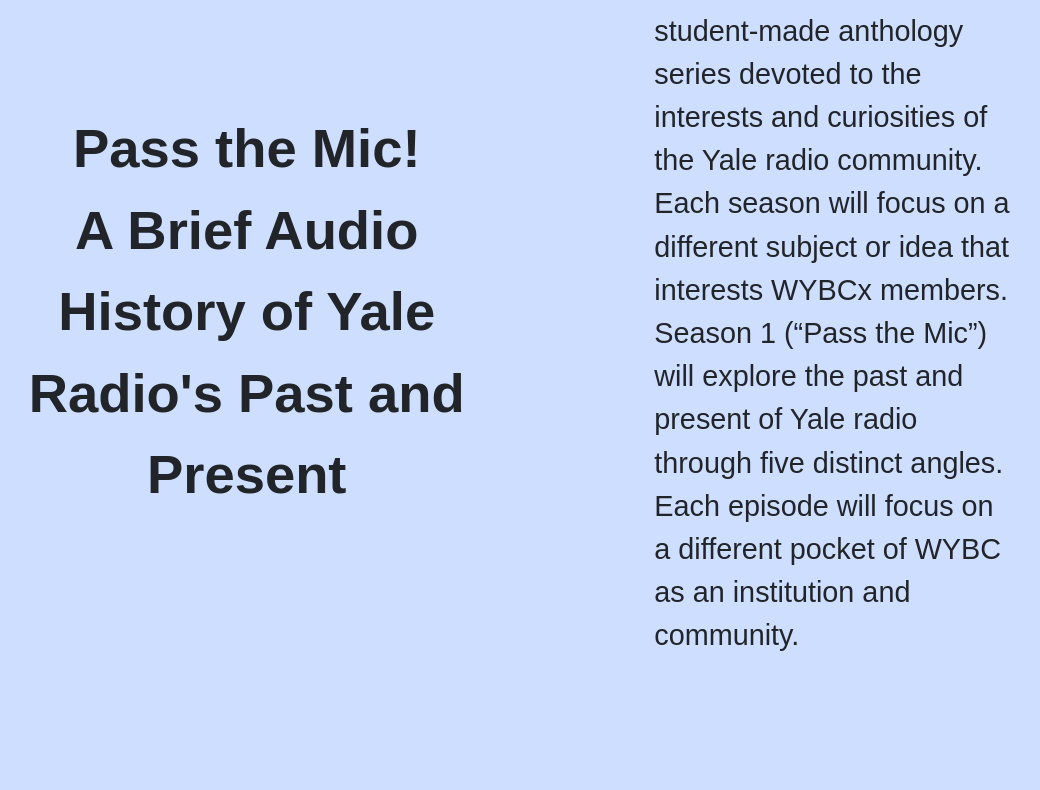
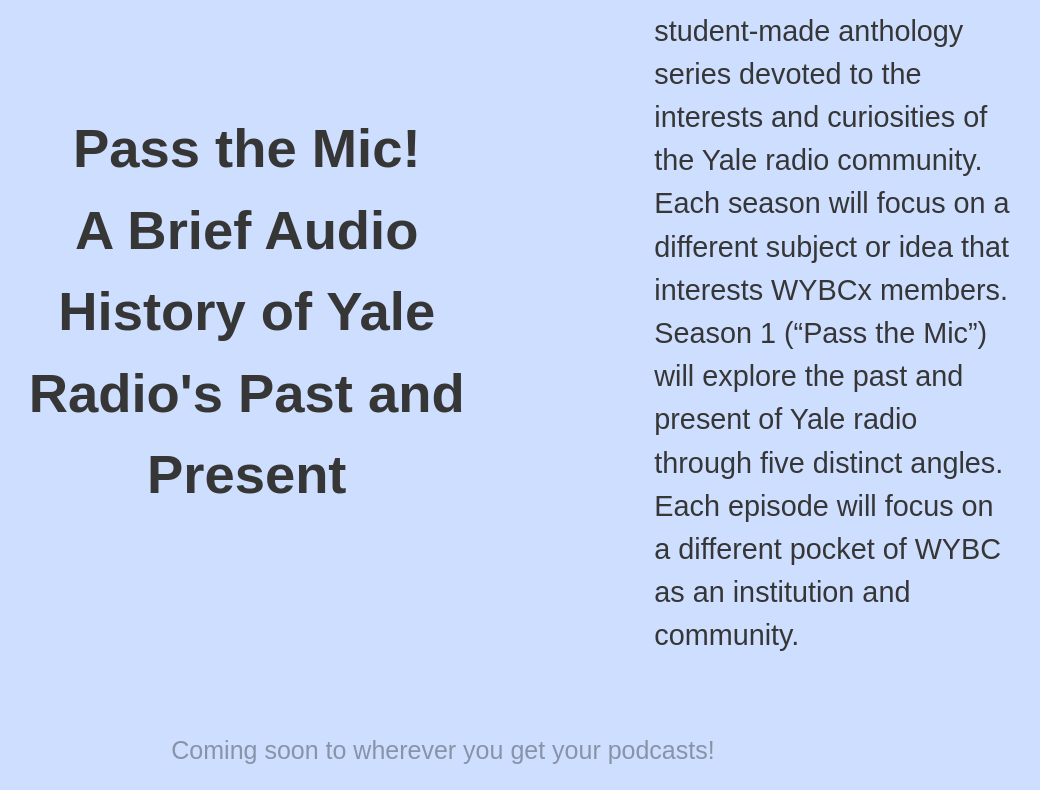
Before and after one commit to maxyuan6717/wybc-podcast, a React (Create React App) app: page / in a window 1280 px wide. Shown: the part 888-1678 px from the top of the page, without its empty margins (197-1237 px from the left). Before the commit the page ends 1600 px from the top, so only its background shows below. Built offline with nearby package versions, Linux system fonts and the light colour scheme; a web font is replaced by a local one.

Commit message:
Add footer

```diff
--- a/src/App.js
+++ b/src/App.js
@@ -1,6 +1,7 @@
 import Landing from "./pages/Landing";
 import Info from "./pages/Info";
 import CustomNavbar from "./components/Navbar";
+import Footer from "./components/Footer";
 
 function App() {
   return (
@@ -8,6 +9,7 @@
       <CustomNavbar />
       <Landing />
       <Info />
+      <Footer />
     </div>
   );
 }
--- /dev/null
+++ b/src/components/Footer.js
@@ -0,0 +1,19 @@
+import React from "react";
+import styled from "styled-components";
+import { Row } from "react-bootstrap";
+
+const StyledText = styled.div`
+  font-size: 25px;
+  margin: 20px;
+  opacity: 40%;
+`;
+
+const Footer = () => {
+  return (
+    <Row className="mx-auto justify-content-center">
+      <StyledText>Coming soon to wherever you get your podcasts!</StyledText>
+    </Row>
+  );
+};
+
+export default Footer;
--- a/src/pages/Info.js
+++ b/src/pages/Info.js
@@ -7,6 +7,7 @@
   min-height: 100vh;
   min-width: 100vw;
   padding: 20px 4vw;
+  color: #363636 !important;
 `;
 
 const StyledTitle = styled.div`
```
